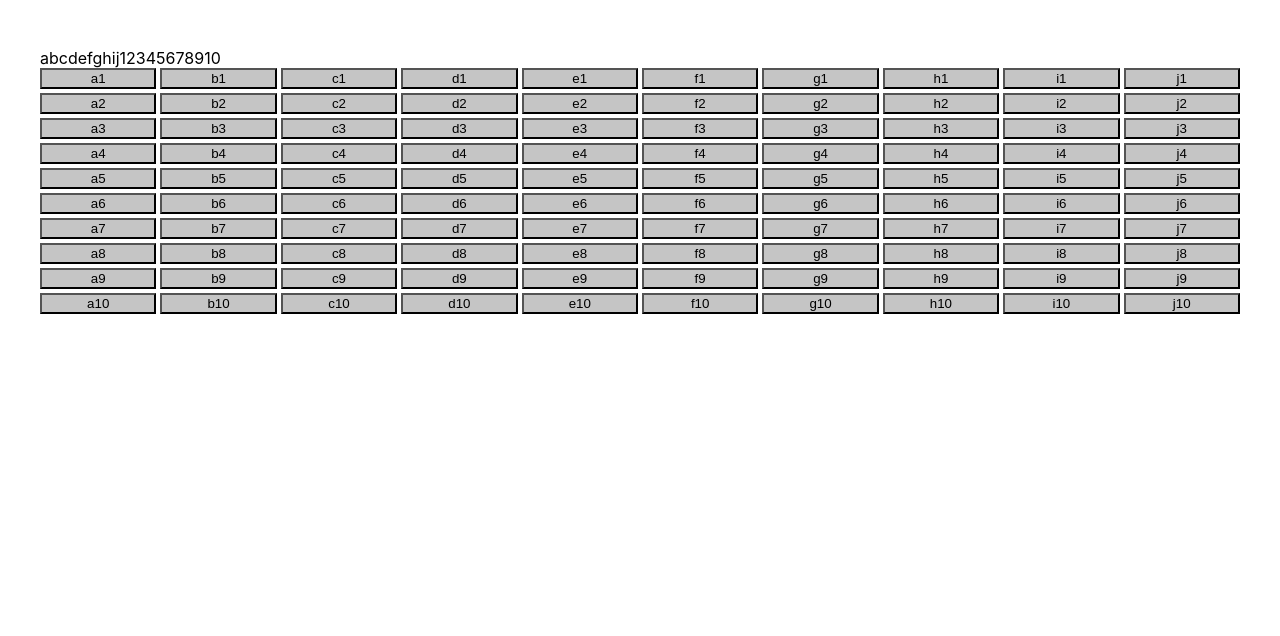
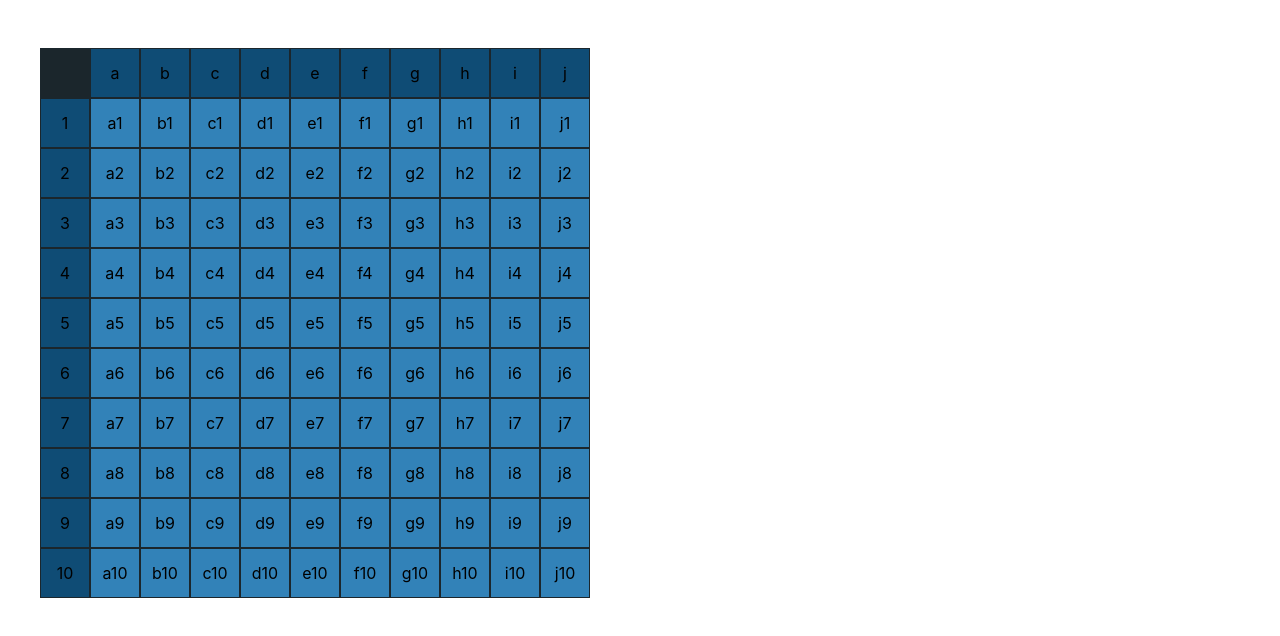
Before and after one commit to ssda-developer/sea-battle, a React (Create React App) app: page / in a window 1280 px wide. Shown: the top 636 px of the page. Built offline with nearby package versions, Linux system fonts and the light colour scheme.

Commit message:
- added new styles

```diff
--- a/src/App.tsx
+++ b/src/App.tsx
@@ -1,8 +1,8 @@
 import React, { FC } from 'react';
 import Area from './components/Area/Area';
-import './App.css';
+import './App.scss';
 
-const App: FC = () => {
+const Game: FC = () => {
     return (
         <div className="sea-battle">
             <Area />
@@ -10,4 +10,4 @@
     );
 };
 
-export default App;
+export default Game;
--- a/src/components/Area/Area.scss
+++ b/src/components/Area/Area.scss
@@ -1,27 +1,27 @@
 .area {
     display: flex;
     flex-wrap: wrap;
-    margin: -2px;
+    margin: 0;
+    width: 500px;
 
     &__wrapper {
+        background-color: var(--color-1--4);
         display: flex;
         flex-wrap: wrap;
         position: relative;
+        width: 550px;
     }
 
-    //&__letters,
-    //&__numbers {
-    //    display: flex;
-    //    height: 500px;
-    //    left: 48px;
-    //    position: absolute;
-    //    top: 0;
-    //    width: 500px;
-    //}
-    //
-    //&__numbers {
-    //    flex-direction: column;
-    //    left: 0;
-    //    top: 48px;
-    //}
+    &__letters,
+    &__numbers {
+        display: flex;
+    }
+
+    &__letters {
+        padding-left: var(--global-field-size);
+    }
+
+    &__numbers {
+        flex-direction: column;
+    }
 }
--- a/src/components/Area/Area.tsx
+++ b/src/components/Area/Area.tsx
@@ -38,12 +38,16 @@
         <div className="area__wrapper">
             <div className="area__letters">
                 {letters.map(letter => (
-                    <span key={letter}>{letter}</span>
+                    <div className="field" key={letter}>
+                        {letter}
+                    </div>
                 ))}
             </div>
             <div className="area__numbers">
                 {numbers.map(number => (
-                    <span key={number}>{number}</span>
+                    <div className="field" key={number}>
+                        {number}
+                    </div>
                 ))}
             </div>
             <div className="area">
--- a/src/components/Field/Field.scss
+++ b/src/components/Field/Field.scss
@@ -1,9 +1,19 @@
 .field {
+    //--field-color: #{$color-white};
+    --field-background: var(--color-1--2);
+    --field-size: calc(var(--global-field-size) - 2px);
+
     align-items: center;
-    background: #c5c5c5;
+    background: var(--field-background);
+    //color: var(--field-color);
     display: flex;
-    height: calc(10% - 4px);
+    height: var(--field-size);
     justify-content: center;
-    margin: 2px;
-    width: calc(10% - 4px);
+    margin: 1px;
+    width: var(--field-size);
+
+    .area__letters &,
+    .area__numbers & {
+        --field-background: var(--color-1--3);
+    }
 }
--- a/src/index.css
+++ b/src/index.scss
@@ -1,9 +1,12 @@
+@import "styles/_config.scss";
+@import "styles/_normalize";
+
 body {
-    margin: 0;
     font-family: -apple-system, BlinkMacSystemFont, 'Segoe UI', 'Roboto', 'Oxygen',
     'Ubuntu', 'Cantarell', 'Fira Sans', 'Droid Sans', 'Helvetica Neue',
     sans-serif;
     -webkit-font-smoothing: antialiased;
+    margin: 0;
     -moz-osx-font-smoothing: grayscale;
 }
 
@@ -11,3 +14,10 @@
     font-family: source-code-pro, Menlo, Monaco, Consolas, 'Courier New',
     monospace;
 }
+
+button {
+    background: transparent;
+    border: none;
+    margin: 0;
+    padding: 0;
+}
--- a/src/index.tsx
+++ b/src/index.tsx
@@ -1,15 +1,15 @@
 import React from 'react';
 import ReactDOM from 'react-dom';
 import { Provider } from 'react-redux';
-import './index.css';
-import App from './App';
+import './index.scss';
+import Game from './App';
 import reportWebVitals from './reportWebVitals';
 import store from './store';
 
 ReactDOM.render(
     <React.StrictMode>
         <Provider store={store}>
-            <App />
+            <Game />
         </Provider>
     </React.StrictMode>,
     document.getElementById('root'),
--- /dev/null
+++ b/src/styles/_config.scss
@@ -0,0 +1,20 @@
+// Colors.
+$color-1--1: #bbe1fa !default;
+$color-1--2: #3282b8 !default;
+$color-1--3: #0f4c75 !default;
+$color-1--4: #1b262c !default;
+
+$color-white: #fff;
+$color-black: #000;
+
+// Size.
+$field-size-global: 50px;
+
+:root {
+    --color-1--1: #{$color-1--1};
+    --color-1--2: #{$color-1--2};
+    --color-1--3: #{$color-1--3};
+    --color-1--4: #{$color-1--4};
+
+    --global-field-size: #{$field-size-global};
+}
--- /dev/null
+++ b/src/styles/_normalize.scss
@@ -0,0 +1,349 @@
+/*! normalize.css v8.0.1 | MIT License | github.com/necolas/normalize.css */
+
+/* Document
+   ========================================================================== */
+
+/**
+ * 1. Correct the line height in all browsers.
+ * 2. Prevent adjustments of font size after orientation changes in iOS.
+ */
+
+html {
+    line-height: 1.15; /* 1 */
+    -webkit-text-size-adjust: 100%; /* 2 */
+}
+
+/* Sections
+   ========================================================================== */
+
+/**
+ * Remove the margin in all browsers.
+ */
+
+body {
+    margin: 0;
+}
+
+/**
+ * Render the `main` element consistently in IE.
+ */
+
+main {
+    display: block;
+}
+
+/**
+ * Correct the font size and margin on `h1` elements within `section` and
+ * `article` contexts in Chrome, Firefox, and Safari.
+ */
+
+h1 {
+    font-size: 2em;
+    margin: 0.67em 0;
+}
+
+/* Grouping content
+   ========================================================================== */
+
+/**
+ * 1. Add the correct box sizing in Firefox.
+ * 2. Show the overflow in Edge and IE.
+ */
+
+hr {
+    box-sizing: content-box; /* 1 */
+    height: 0; /* 1 */
+    overflow: visible; /* 2 */
+}
+
+/**
+ * 1. Correct the inheritance and scaling of font size in all browsers.
+ * 2. Correct the odd `em` font sizing in all browsers.
+ */
+
+pre {
+    font-family: monospace, monospace; /* 1 */
+    font-size: 1em; /* 2 */
+}
+
+/* Text-level semantics
+   ========================================================================== */
+
+/**
+ * Remove the gray background on active links in IE 10.
+ */
+
+a {
+    background-color: transparent;
+}
+
+/**
+ * 1. Remove the bottom border in Chrome 57-
+ * 2. Add the correct text decoration in Chrome, Edge, IE, Opera, and Safari.
+ */
+
+abbr[title] {
+    border-bottom: none; /* 1 */
+    text-decoration: underline; /* 2 */
+    text-decoration: underline dotted; /* 2 */
+}
+
+/**
+ * Add the correct font weight in Chrome, Edge, and Safari.
+ */
+
+b,
+strong {
+    font-weight: bolder;
+}
+
+/**
+ * 1. Correct the inheritance and scaling of font size in all browsers.
+ * 2. Correct the odd `em` font sizing in all browsers.
+ */
+
+code,
+kbd,
+samp {
+    font-family: monospace, monospace; /* 1 */
+    font-size: 1em; /* 2 */
+}
+
+/**
+ * Add the correct font size in all browsers.
+ */
+
+small {
+    font-size: 80%;
+}
+
+/**
+ * Prevent `sub` and `sup` elements from affecting the line height in
+ * all browsers.
+ */
+
+sub,
+sup {
+    font-size: 75%;
+    line-height: 0;
+    position: relative;
+    vertical-align: baseline;
+}
+
+sub {
+    bottom: -0.25em;
+}
+
+sup {
+    top: -0.5em;
+}
+
+/* Embedded content
+   ========================================================================== */
+
+/**
+ * Remove the border on images inside links in IE 10.
+ */
+
+img {
+    border-style: none;
+}
+
+/* Forms
+   ========================================================================== */
+
+/**
+ * 1. Change the font styles in all browsers.
+ * 2. Remove the margin in Firefox and Safari.
+ */
+
+button,
+input,
+optgroup,
+select,
+textarea {
+    font-family: inherit; /* 1 */
+    font-size: 100%; /* 1 */
+    line-height: 1.15; /* 1 */
+    margin: 0; /* 2 */
+}
+
+/**
+ * Show the overflow in IE.
+ * 1. Show the overflow in Edge.
+ */
+
+button,
+input { /* 1 */
+    overflow: visible;
+}
+
+/**
+ * Remove the inheritance of text transform in Edge, Firefox, and IE.
+ * 1. Remove the inheritance of text transform in Firefox.
+ */
+
+button,
+select { /* 1 */
+    text-transform: none;
+}
+
+/**
+ * Correct the inability to style clickable types in iOS and Safari.
+ */
+
+button,
+[type="button"],
+[type="reset"],
+[type="submit"] {
+    -webkit-appearance: button;
+}
+
+/**
+ * Remove the inner border and padding in Firefox.
+ */
+
+button::-moz-focus-inner,
+[type="button"]::-moz-focus-inner,
+[type="reset"]::-moz-focus-inner,
+[type="submit"]::-moz-focus-inner {
+    border-style: none;
+    padding: 0;
+}
+
+/**
+ * Restore the focus styles unset by the previous rule.
+ */
+
+button:-moz-focusring,
+[type="button"]:-moz-focusring,
+[type="reset"]:-moz-focusring,
+[type="submit"]:-moz-focusring {
+    outline: 1px dotted ButtonText;
+}
+
+/**
+ * Correct the padding in Firefox.
+ */
+
+fieldset {
+    padding: 0.35em 0.75em 0.625em;
+}
+
+/**
+ * 1. Correct the text wrapping in Edge and IE.
+ * 2. Correct the color inheritance from `fieldset` elements in IE.
+ * 3. Remove the padding so developers are not caught out when they zero out
+ *    `fieldset` elements in all browsers.
+ */
+
+legend {
+    box-sizing: border-box; /* 1 */
+    color: inherit; /* 2 */
+    display: table; /* 1 */
+    max-width: 100%; /* 1 */
+    padding: 0; /* 3 */
+    white-space: normal; /* 1 */
+}
+
+/**
+ * Add the correct vertical alignment in Chrome, Firefox, and Opera.
+ */
+
+progress {
+    vertical-align: baseline;
+}
+
+/**
+ * Remove the default vertical scrollbar in IE 10+.
+ */
+
+textarea {
+    overflow: auto;
+}
+
+/**
+ * 1. Add the correct box sizing in IE 10.
+ * 2. Remove the padding in IE 10.
+ */
+
+[type="checkbox"],
+[type="radio"] {
+    box-sizing: border-box; /* 1 */
+    padding: 0; /* 2 */
+}
+
+/**
+ * Correct the cursor style of increment and decrement buttons in Chrome.
+ */
+
+[type="number"]::-webkit-inner-spin-button,
+[type="number"]::-webkit-outer-spin-button {
+    height: auto;
+}
+
+/**
+ * 1. Correct the odd appearance in Chrome and Safari.
+ * 2. Correct the outline style in Safari.
+ */
+
+[type="search"] {
+    -webkit-appearance: textfield; /* 1 */
+    outline-offset: -2px; /* 2 */
+}
+
+/**
+ * Remove the inner padding in Chrome and Safari on macOS.
+ */
+
+[type="search"]::-webkit-search-decoration {
+    -webkit-appearance: none;
+}
+
+/**
+ * 1. Correct the inability to style clickable types in iOS and Safari.
+ * 2. Change font properties to `inherit` in Safari.
+ */
+
+::-webkit-file-upload-button {
+    -webkit-appearance: button; /* 1 */
+    font: inherit; /* 2 */
+}
+
+/* Interactive
+   ========================================================================== */
+
+/*
+ * Add the correct display in Edge, IE 10+, and Firefox.
+ */
+
+details {
+    display: block;
+}
+
+/*
+ * Add the correct display in all browsers.
+ */
+
+summary {
+    display: list-item;
+}
+
+/* Misc
+   ========================================================================== */
+
+/**
+ * Add the correct display in IE 10+.
+ */
+
+template {
+    display: none;
+}
+
+/**
+ * Add the correct display in IE 10.
+ */
+
+[hidden] {
+    display: none;
+}
```
Also changed, not shown: src/components/FieldRow/FieldRow.tsx (added, +12 -0 lines), src/App.scss (renamed from src/App.css).
